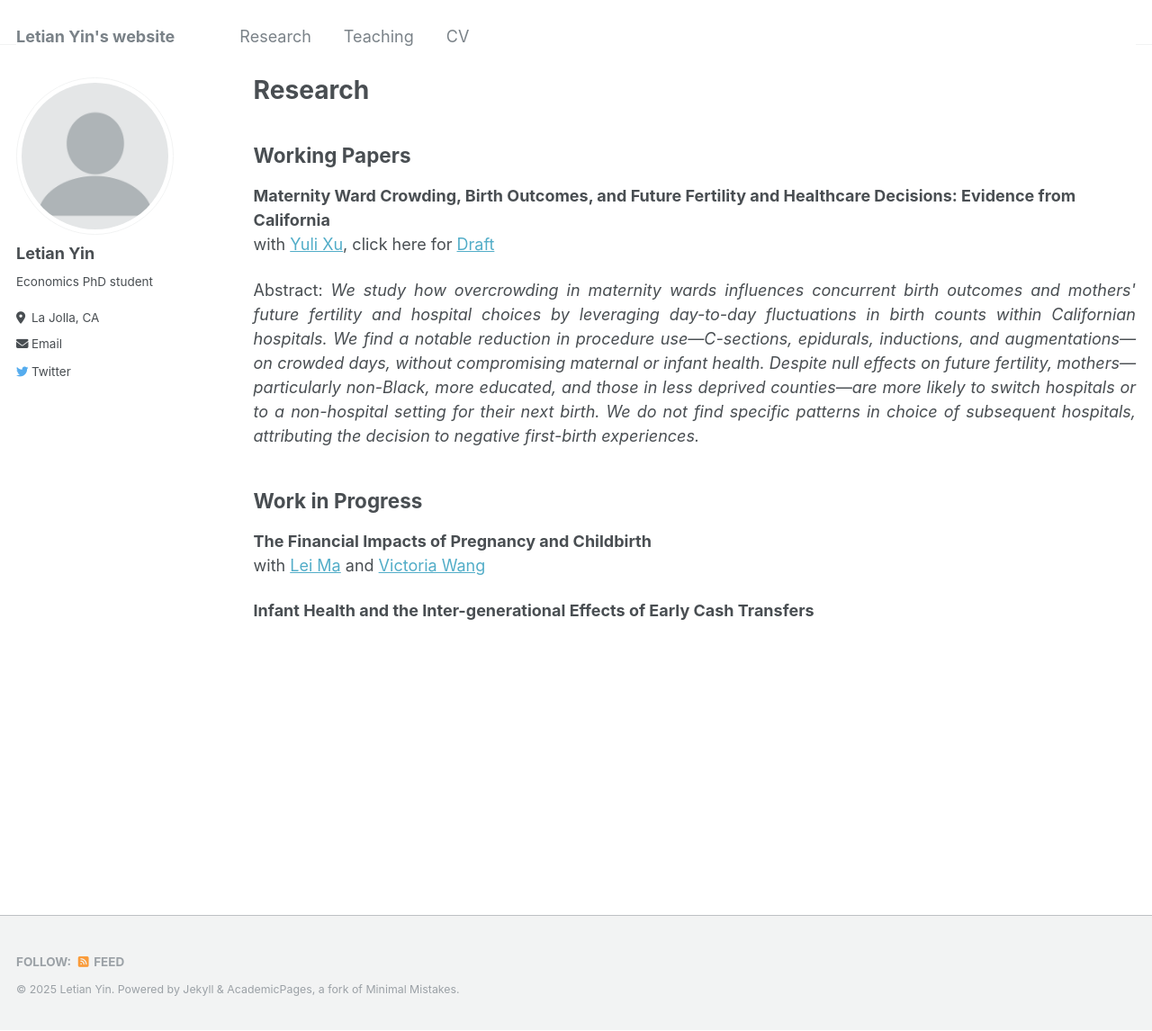
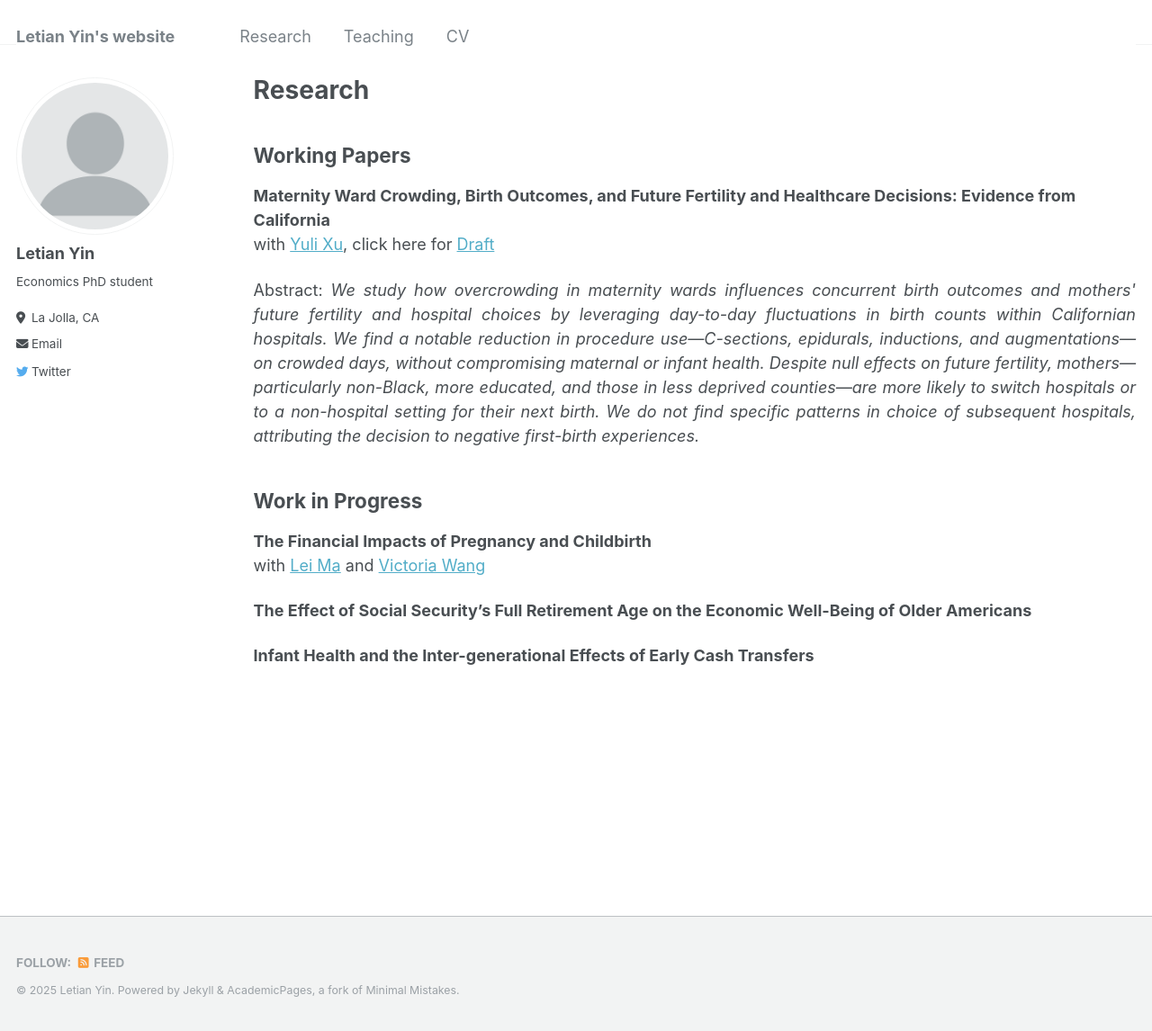
Before and after one commit to letian-yin/letian-yin.github.io, a Jekyll site: the page built from _pages/research.md, in a window 1280 px wide and 1146 px high. Shown: the whole window at 90% size. Built offline with Jekyll 4.4.1, drawn with Linux system fonts in a browser that asks for light colours.

Commit message:
Update research.md

```diff
--- a/_pages/research.md
+++ b/_pages/research.md
@@ -16,4 +16,6 @@ Abstract: <em>We study how overcrowding in maternity wards influences concurrent
 **The Financial Impacts of Pregnancy and Childbirth** \
 with [Lei Ma](https://leima-econ.com/) and [Victoria Wang](https://sites.google.com/view/victoria-wang)
 
+**The Effect of Social Security’s Full Retirement Age on the Economic Well-Being of Older Americans**
+
 **Infant Health and the Inter-generational Effects of Early Cash Transfers**
```
